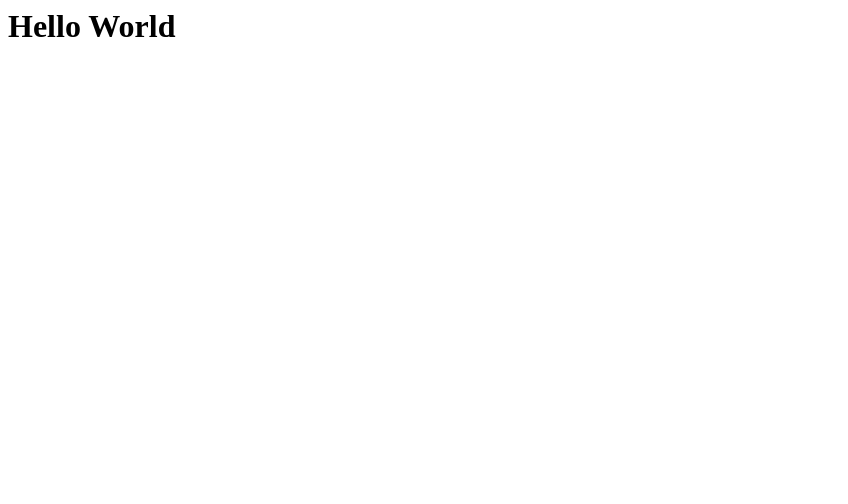
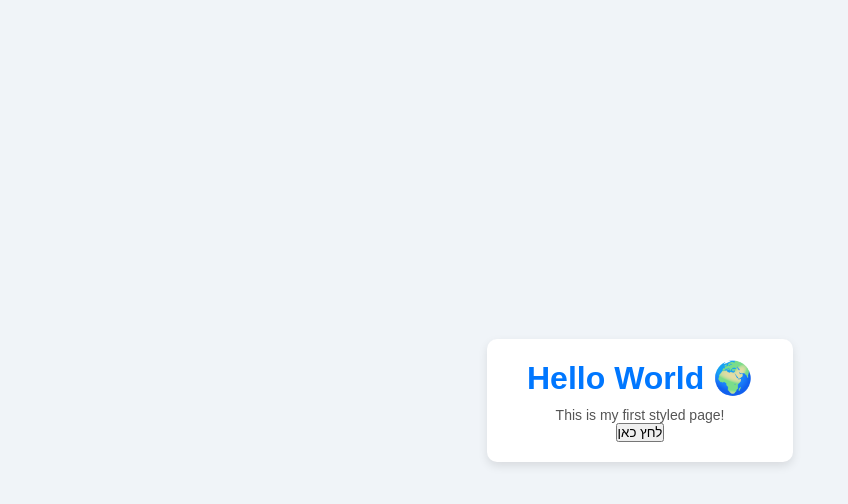
Before and after one commit to netasomekh/hello-world-app, a plain HTML site: page index.html in a window 1280 px wide. Shown: the whole page, without its empty margins (0-848 px from the left). Drawn offline with Linux system fonts and the light colour scheme.

Commit message:
feat: add basic HTML, CSS and JS for Hello World app

```diff
--- a/index.html
+++ b/index.html
@@ -1 +1,23 @@
-<h1>Hello World</h1>
+<!DOCTYPE html>
+<html lang="en">
+<head>
+  <meta charset="UTF-8" />
+  <title>Hello World</title>
+  <link rel="stylesheet" href="style.css">
+</head>
+<body>
+  <div class="container">
+    <h1>Hello World 🌍</h1>
+    <p class="subtitle">This is my first styled page!</p>
+
+    <!-- כפתור חדש -->
+    <button id="btn">לחץ כאן</button>
+
+    <!-- פסקה שהטקסט שלה ישתנה -->
+    <p id="message"></p>
+  </div>
+
+  <!-- חיבור ל-JS -->
+  <script src="script.js"></script>
+</body>
+</html>
--- /dev/null
+++ b/script.js
@@ -0,0 +1,9 @@
+// בוחרים את האלמנטים שאנחנו רוצים לעבוד איתם
+const btn = document.getElementById('btn');
+const message = document.getElementById('message');
+
+// מאזינים ללחיצה על הכפתור
+btn.addEventListener('click', function() {
+  // משנים את התוכן של הפסקה
+  message.textContent = "לחצת על הכפתור! 👏";
+});
--- /dev/null
+++ b/style.css
@@ -0,0 +1,37 @@
+/* מאפס את ברירת המחדל של הדפדפן */
+* {
+  margin: 0;
+  padding: 0;
+  box-sizing: border-box;
+}
+
+/* גוף הדף */
+body {
+  font-family: Arial, sans-serif;
+  background-color: #f0f4f8;
+  display: flex;
+  justify-content: center;
+  align-items: center;
+  height: 100vh;
+}
+
+/* הקונטיינר של התוכן */
+.container {
+  background-color: white;
+  padding: 20px 40px;
+  border-radius: 10px;
+  box-shadow: 0 4px 10px rgba(0, 0, 0, 0.1);
+  text-align: center;
+}
+
+/* כותרת */
+h1 {
+  color: #0077ff;
+  margin-bottom: 10px;
+}
+
+/* טקסט קטן */
+.subtitle {
+  color: #555;
+  font-size: 14px;
+}
```
